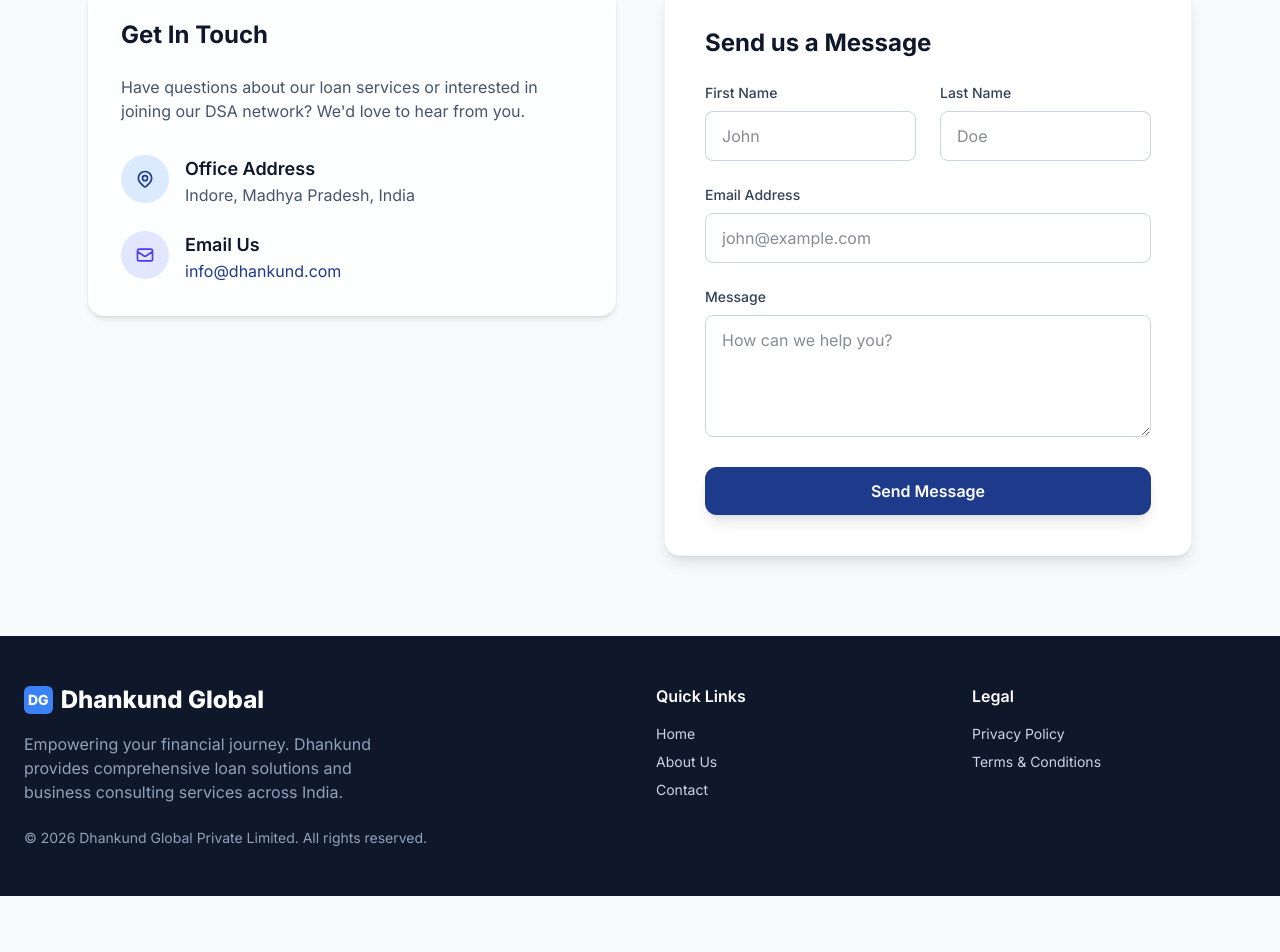
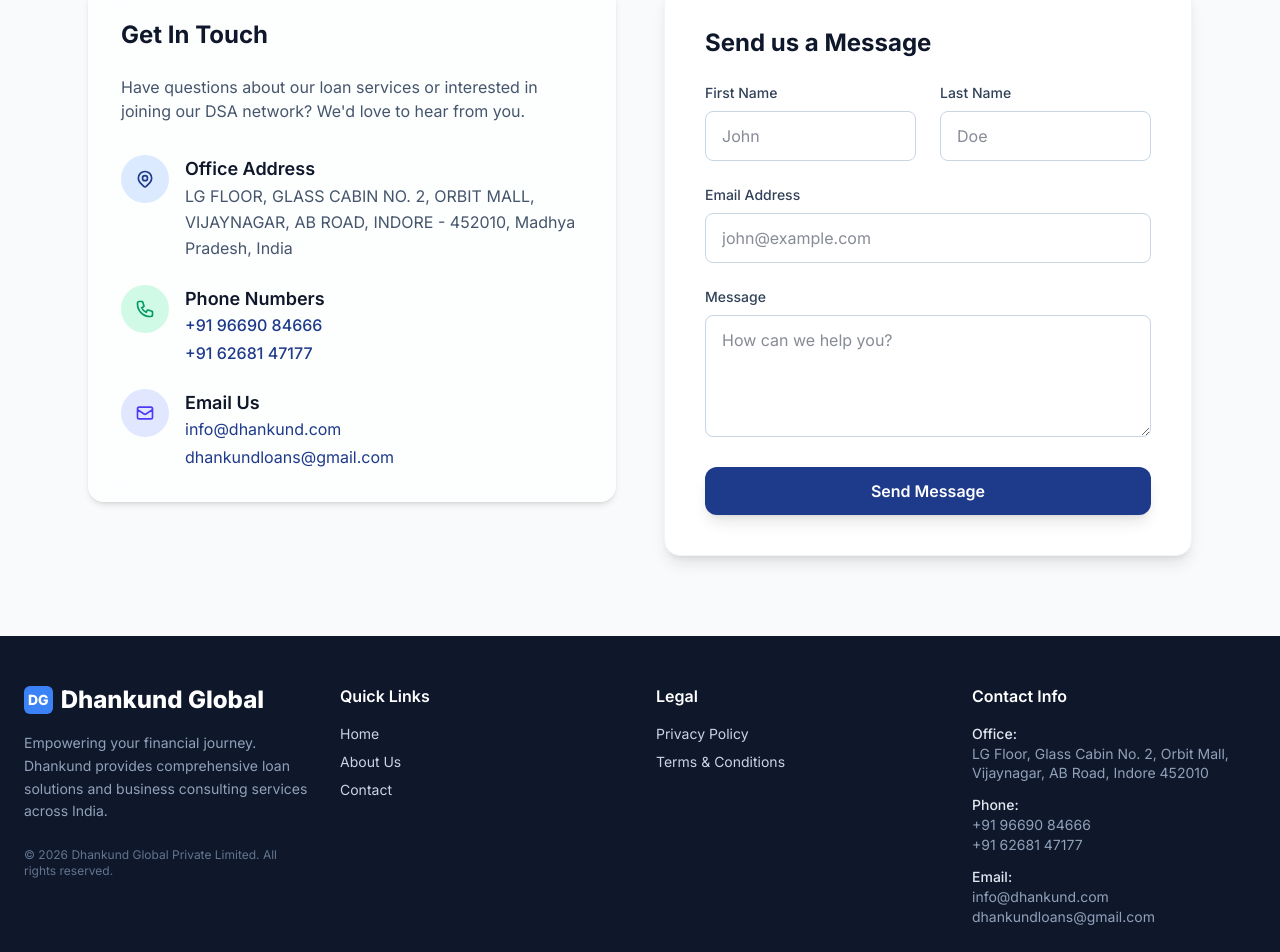
Before and after one commit to Dhankund-ORG/dhankund-offcial-all-in-one, a Next.js app in the folder dhankund_official_site/: page /contact in a window 1280 px wide. Shown: the part 259-1211 px from the top of the page. Before the commit the page ends 1155 px from the top, so only its background shows below. Built offline with nearby package versions, Linux system fonts and the light colour scheme.

Commit message:
feat(official-site): update contact numbers, email and office address

```diff
--- a/dhankund_official_site/src/app/contact/page.tsx
+++ b/dhankund_official_site/src/app/contact/page.tsx
@@ -59,7 +59,22 @@
                   </div>
                   <div>
                     <h4 className="font-semibold text-slate-900 text-lg">Office Address</h4>
-                    <p className="text-slate-600">Indore, Madhya Pradesh, India</p>
+                    <p className="text-slate-600 leading-relaxed">
+                      LG FLOOR, GLASS CABIN NO. 2, ORBIT MALL, VIJAYNAGAR, AB ROAD, INDORE - 452010, Madhya Pradesh, India
+                    </p>
+                  </div>
+                </div>
+
+                <div className="flex items-start gap-4">
+                  <div className="w-12 h-12 bg-emerald-100 text-emerald-600 rounded-full flex items-center justify-center flex-shrink-0">
+                    <svg className="w-5 h-5" fill="none" stroke="currentColor" viewBox="0 0 24 24"><path strokeLinecap="round" strokeLinejoin="round" strokeWidth={2} d="M3 5a2 2 0 012-2h3.28a1 1 0 01.948.684l1.498 4.493a1 1 0 01-.502 1.21l-2.257 1.13a11.042 11.042 0 005.516 5.516l1.13-2.257a1 1 0 011.21-.502l4.493 1.498a1 1 0 01.684.949V19a2 2 0 01-2 2h-1C9.716 21 3 14.284 3 6V5z"/></svg>
+                  </div>
+                  <div>
+                    <h4 className="font-semibold text-slate-900 text-lg">Phone Numbers</h4>
+                    <div className="flex flex-col space-y-1">
+                      <a href="tel:+919669084666" className="text-primary hover:underline font-medium">+91 96690 84666</a>
+                      <a href="tel:+916268147177" className="text-primary hover:underline font-medium">+91 62681 47177</a>
+                    </div>
                   </div>
                 </div>
 
@@ -69,7 +84,10 @@
                   </div>
                   <div>
                     <h4 className="font-semibold text-slate-900 text-lg">Email Us</h4>
-                    <a href="mailto:info@dhankund.com" className="text-primary hover:underline">info@dhankund.com</a>
+                    <div className="flex flex-col space-y-1">
+                      <a href="mailto:info@dhankund.com" className="text-primary hover:underline">info@dhankund.com</a>
+                      <a href="mailto:dhankundloans@gmail.com" className="text-primary hover:underline">dhankundloans@gmail.com</a>
+                    </div>
                   </div>
                 </div>
               </div>
--- a/dhankund_official_site/src/app/privacy/page.tsx
+++ b/dhankund_official_site/src/app/privacy/page.tsx
@@ -72,10 +72,11 @@
 
           <section>
             <h2 className="text-2xl font-bold text-slate-900 mb-4">Contact Us</h2>
-            <p className="text-slate-700">
+            <p className="text-slate-700 leading-relaxed">
               If you have any questions about this Privacy Policy, please contact us at: <br/>
-              <strong>Email:</strong> <a href="mailto:info@dhankund.com" className="text-primary hover:underline">info@dhankund.com</a> <br/>
-              <strong>Address:</strong> Indore, Madhya Pradesh, India
+              <strong>Email:</strong> <a href="mailto:info@dhankund.com" className="text-primary hover:underline">info@dhankund.com</a>, <a href="mailto:dhankundloans@gmail.com" className="text-primary hover:underline">dhankundloans@gmail.com</a> <br/>
+              <strong>Phone:</strong> <a href="tel:+919669084666" className="text-primary hover:underline">+91 96690 84666</a>, <a href="tel:+916268147177" className="text-primary hover:underline">+91 62681 47177</a> <br/>
+              <strong>Address:</strong> LG FLOOR, GLASS CABIN NO. 2, ORBIT MALL, VIJAYNAGAR, AB ROAD, INDORE 452010, Madhya Pradesh, India
             </p>
           </section>
         </div>
--- a/dhankund_official_site/src/app/terms/page.tsx
+++ b/dhankund_official_site/src/app/terms/page.tsx
@@ -58,8 +58,11 @@
 
           <section>
             <h2 className="text-2xl font-bold text-slate-900 mb-4">Contact Us</h2>
-            <p>
-              If you have any questions about these Terms, please contact us at <a href="mailto:info@dhankund.com" className="text-primary hover:underline">info@dhankund.com</a>.
+            <p className="leading-relaxed">
+              If you have any questions about these Terms, please contact us at: <br/>
+              <strong>Email:</strong> <a href="mailto:info@dhankund.com" className="text-primary hover:underline">info@dhankund.com</a>, <a href="mailto:dhankundloans@gmail.com" className="text-primary hover:underline">dhankundloans@gmail.com</a> <br/>
+              <strong>Phone:</strong> <a href="tel:+919669084666" className="text-primary hover:underline">+91 96690 84666</a>, <a href="tel:+916268147177" className="text-primary hover:underline">+91 62681 47177</a> <br/>
+              <strong>Address:</strong> LG FLOOR, GLASS CABIN NO. 2, ORBIT MALL, VIJAYNAGAR, AB ROAD, INDORE 452010, Madhya Pradesh, India
             </p>
           </section>
 
--- a/dhankund_official_site/src/components/Footer.tsx
+++ b/dhankund_official_site/src/components/Footer.tsx
@@ -3,16 +3,16 @@
 export default function Footer() {
   return (
     <footer className="bg-slate-900 text-slate-300 py-12 mt-auto">
-      <div className="container mx-auto px-6 grid grid-cols-1 md:grid-cols-4 gap-8">
-        <div className="col-span-1 md:col-span-2">
+      <div className="container mx-auto px-6 grid grid-cols-1 md:grid-cols-2 lg:grid-cols-4 gap-8">
+        <div>
           <Link href="/" className="text-2xl font-extrabold text-white flex items-center gap-2 mb-4">
             <span className="bg-accent text-white p-1 rounded-md text-sm">DG</span>
             Dhankund Global
           </Link>
-          <p className="text-slate-400 max-w-sm mb-6">
+          <p className="text-slate-400 mb-6 text-sm leading-relaxed">
             Empowering your financial journey. Dhankund provides comprehensive loan solutions and business consulting services across India.
           </p>
-          <p className="text-slate-400 text-sm">
+          <p className="text-slate-500 text-xs">
             &copy; {new Date().getFullYear()} Dhankund Global Private Limited. All rights reserved.
           </p>
         </div>
@@ -33,6 +33,26 @@
             <li><Link href="/terms" className="hover:text-white transition-colors">Terms & Conditions</Link></li>
           </ul>
         </div>
+
+        <div>
+          <h4 className="text-white font-semibold mb-4">Contact Info</h4>
+          <div className="space-y-3 text-sm text-slate-400">
+            <div>
+              <span className="text-slate-200 block font-medium">Office:</span>
+              <p className="leading-snug">LG Floor, Glass Cabin No. 2, Orbit Mall, Vijaynagar, AB Road, Indore 452010</p>
+            </div>
+            <div>
+              <span className="text-slate-200 block font-medium">Phone:</span>
+              <p><a href="tel:+919669084666" className="hover:text-white transition-colors">+91 96690 84666</a></p>
+              <p><a href="tel:+916268147177" className="hover:text-white transition-colors">+91 62681 47177</a></p>
+            </div>
+            <div>
+              <span className="text-slate-200 block font-medium">Email:</span>
+              <p><a href="mailto:info@dhankund.com" className="hover:text-white transition-colors">info@dhankund.com</a></p>
+              <p><a href="mailto:dhankundloans@gmail.com" className="hover:text-white transition-colors">dhankundloans@gmail.com</a></p>
+            </div>
+          </div>
+        </div>
       </div>
     </footer>
   );
```
